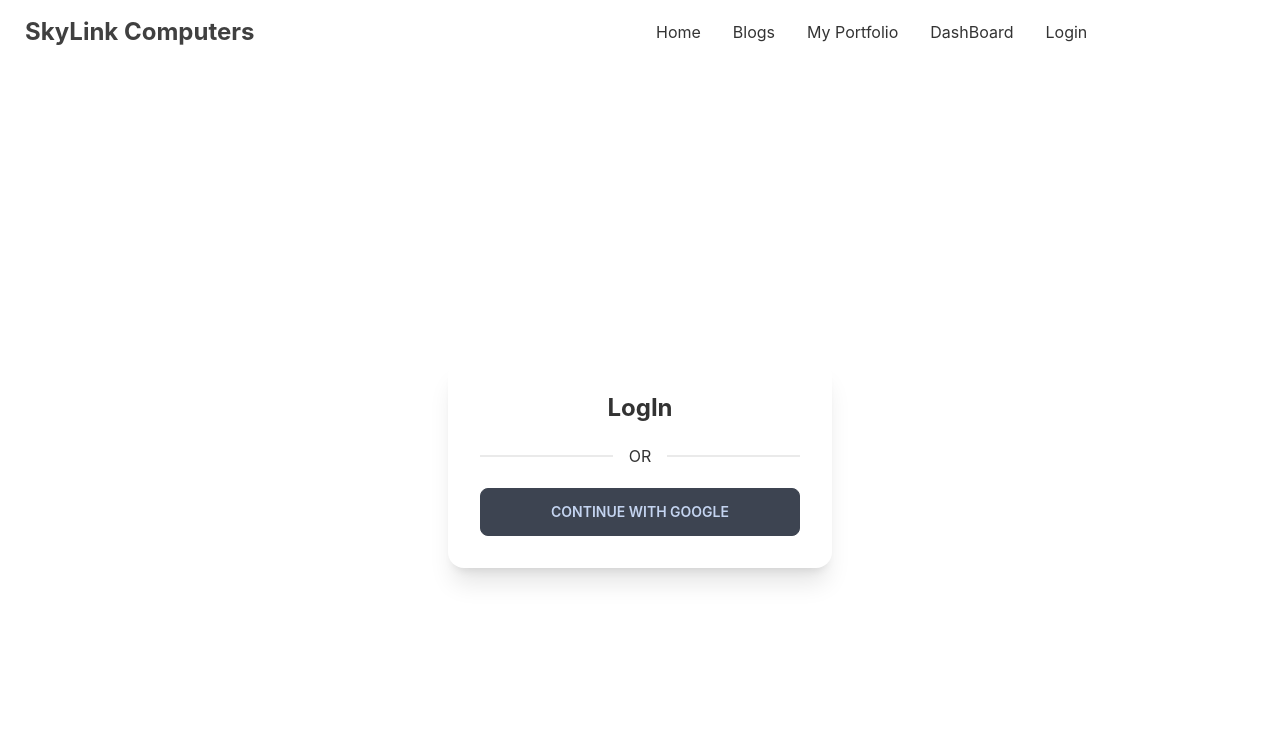
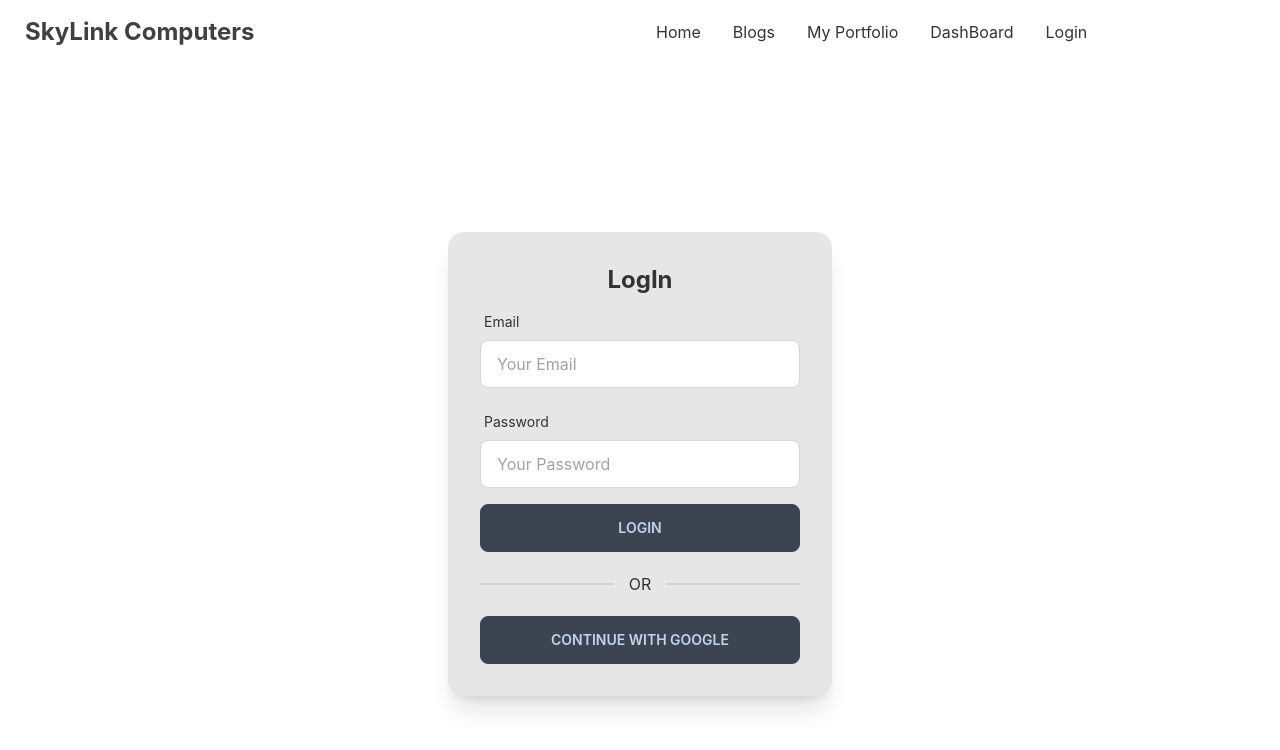
Before and after one commit to shtabdeepaull/Skylink-computers-client, a React (Create React App) app: page /login in a window 1280 px wide. Shown: the top 750 px of the page. Built offline with nearby package versions, Linux system fonts and the light colour scheme; no server answers.

Commit message:
style login page

```diff
--- a/src/Pages/Login/Login.js
+++ b/src/Pages/Login/Login.js
@@ -1,23 +1,82 @@
 import React from 'react';
 import { useSignInWithGoogle } from 'react-firebase-hooks/auth';
 import auth from '../../firebase.init';
+import { useForm } from "react-hook-form";
 
 const Login = () => {
     const [signInWithGoogle, user, loading, error] = useSignInWithGoogle(auth);
+    const { register, formState: { errors }, handleSubmit } = useForm();
 
-    if(user){
+
+    if (user) {
         console.log(user);
     }
 
+    const onSubmit = data => {
+        console.log(data)
+    };
+
     return (
         <div className="flex h-screen justify-center items-center">
-            <div  className="card w-96 bg-base-100 shadow-xl">
-                <div  className="card-body">
-                    <h2  className="text-center font-bold text-2xl">LogIn</h2>
-                    <div  className="divider">OR</div>
+            <div className="card w-96 bg-base-200 shadow-xl">
+                <div className="card-body">
+                    <h2 className="text-center font-bold text-2xl">LogIn</h2>
+                    <form onSubmit={handleSubmit(onSubmit)}>
+
+                        <div  className="form-control w-full max-w-xs">
+                            <label  className="label">
+                                <span  className="label-text">Email</span>
+                            </label>
+                            <input type="email"
+                            placeholder="Your Email"
+                             className="input input-bordered w-full max-w-xs"
+                            {...register("email", {
+                                required:{
+                                    value:true,
+                                    message:"Email is required"
+                                },
+                                pattern: {
+                                  value: /[a-z0-9]+@[a-z]+\.[a-z]{2,3}/,
+                                  message: 'Provide a valid email'
+                                }
+                              })}
+                            />
+                            <label  className="label">
+                            {errors.email?.type === 'required' &&   <span  className="label-text-alt text-red-500">{errors.email.message}</span>}
+                            {errors.email?.type === 'pattern' &&   <span  className="label-text-alt text-red-500">{errors.email.message}</span>}
+                            </label>
+                        </div>
+                        <div  className="form-control w-full max-w-xs">
+                            <label  className="label">
+                                <span  className="label-text">Password</span>
+                            </label>
+                            <input type="password"
+                            placeholder="Your Password"
+                             className="input input-bordered w-full max-w-xs"
+                            {...register("password", {
+                                required:{
+                                    value:true,
+                                    message:"Password is required"
+                                },
+                                minLength: {
+                                  value: 6,
+                                  message: 'Must be 6 characters or longer'
+                                }
+                              })}
+                            />
+                            <label  className="label">
+                            {errors.password?.type === 'required' &&   <span  className="label-text-alt text-red-500">{errors.password.message}</span>}
+                            {errors.password?.type === 'minLength' &&   <span  className="label-text-alt text-red-500">{errors.password.message}</span>}
+                            </label>
+                        </div>
+
+
+                        <input className='btn w-full max-w-xs' value="Login" type="submit" />
+                    </form>
+                    <div className="divider">OR</div>
                     <button
-                     onClick={() => signInWithGoogle()}
-                     className="btn btn-xs sm:btn-sm md:btn-md lg:btn-md"
+                        onClick={() => signInWithGoogle()}
+                        className="btn btn-xs sm:btn-sm md:btn-md lg:btn-md"
                     >Continue With Google</button>
                 </div>
             </div>
```
